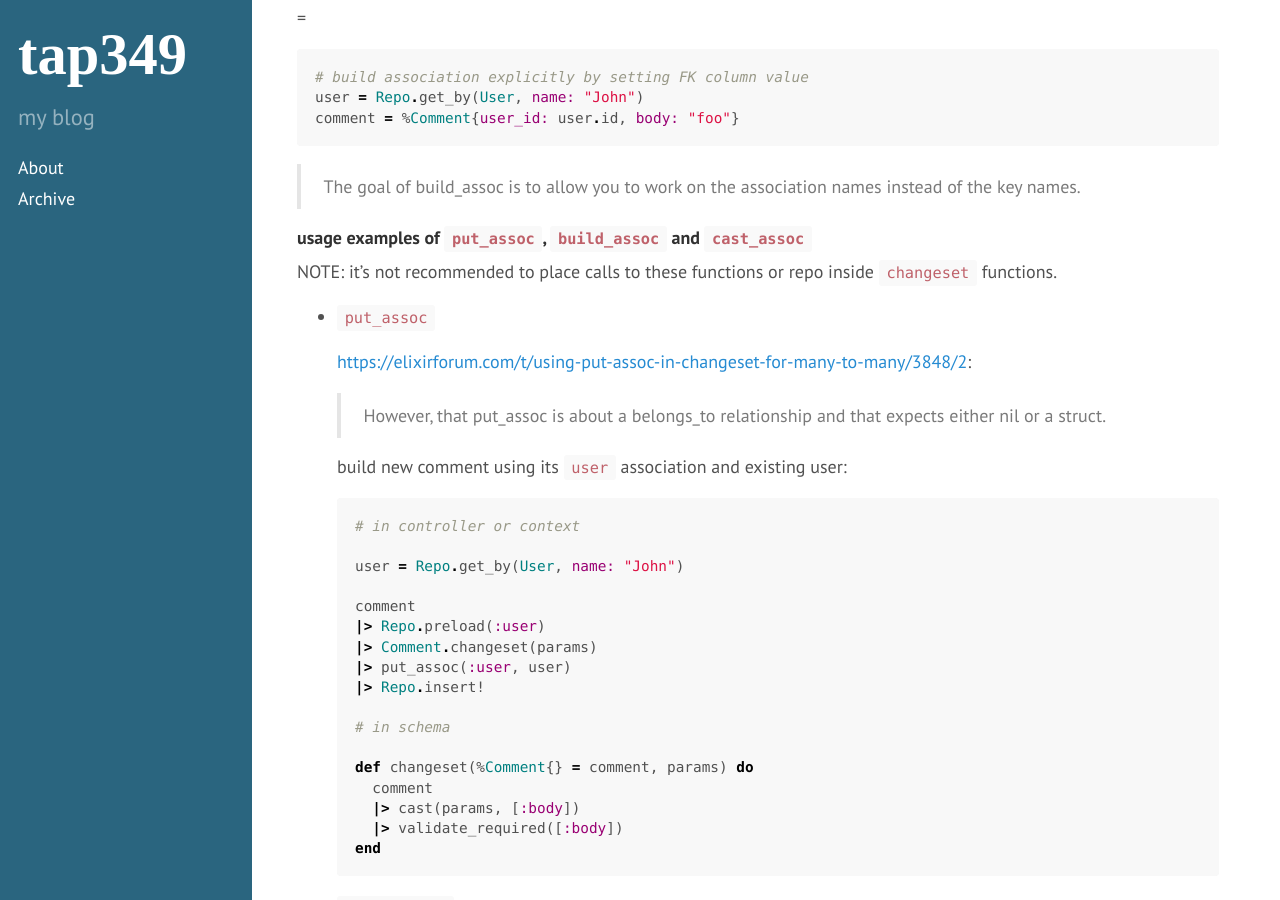
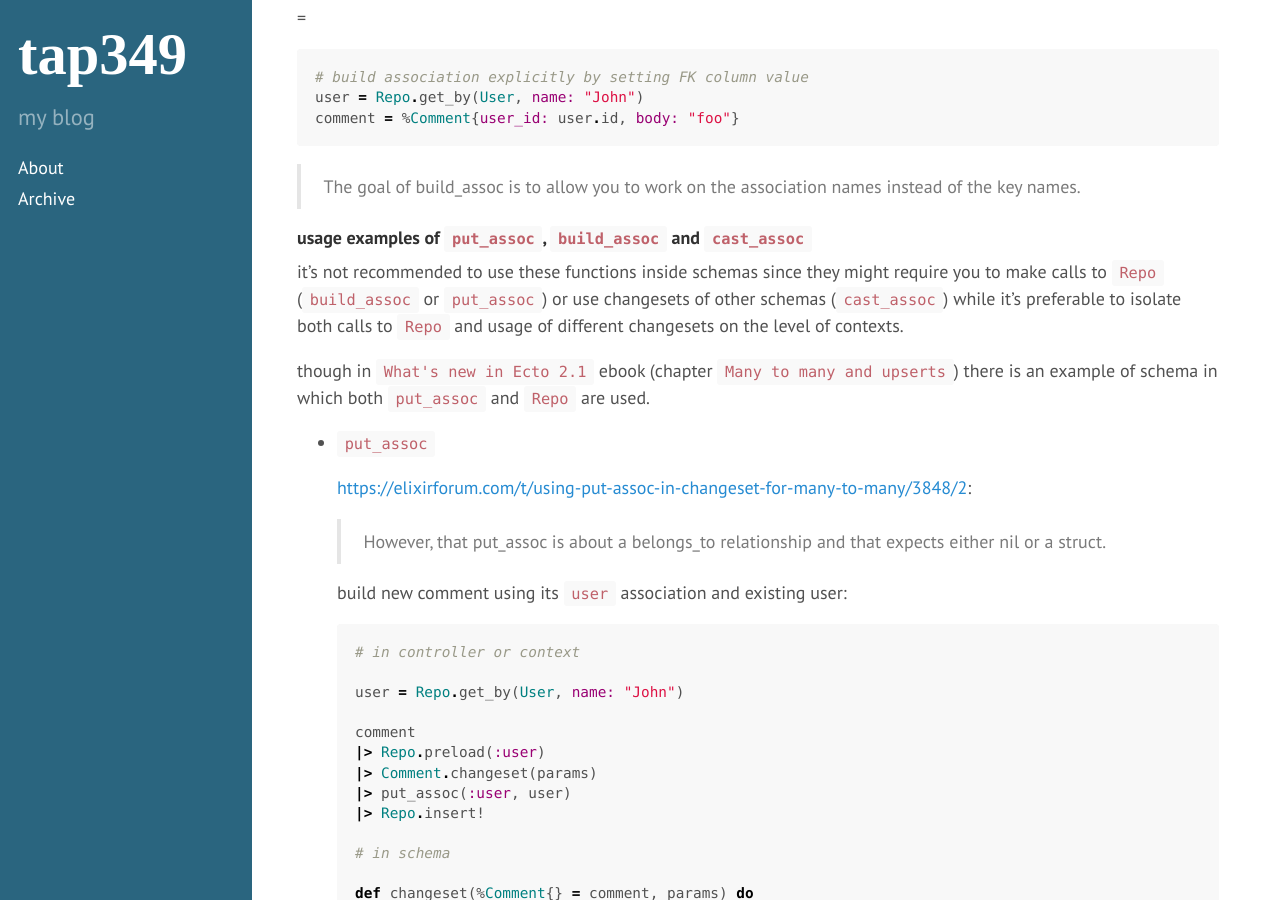
Before and after one commit to tap349/tap349.github.io, a Jekyll site: the page built from _posts/2017-07-27-phoenix-ecto.md, in a window 1280 px wide and 900 px high, scrolled down 3498 px. Built offline with Jekyll 4.4.1, drawn with Linux system fonts in a browser that asks for light colours.

Commit message:
update 2017-08-02_01:29:30

```diff
--- a/_posts/2017-07-27-phoenix-ecto.md
+++ b/_posts/2017-07-27-phoenix-ecto.md
@@ -154,8 +154,13 @@ comment = %Comment{user_id: user.id, body: "foo"}
 
 #### usage examples of `put_assoc`, `build_assoc` and `cast_assoc`
 
-NOTE: it's not recommended to place calls to these functions or repo inside
-      `changeset` functions.
+it's not recommended to use these functions inside schemas since they might
+require you to make calls to `Repo` (`build_assoc` or `put_assoc`) or use
+changesets of other schemas (`cast_assoc`) while it's preferable to isolate
+both calls to `Repo` and usage of different changesets on the level of contexts.
+
+though in `What's new in Ecto 2.1` ebook (chapter `Many to many and upserts`)
+there is an example of schema in which both `put_assoc` and `Repo` are used.
 
 - `put_assoc`
 
```
